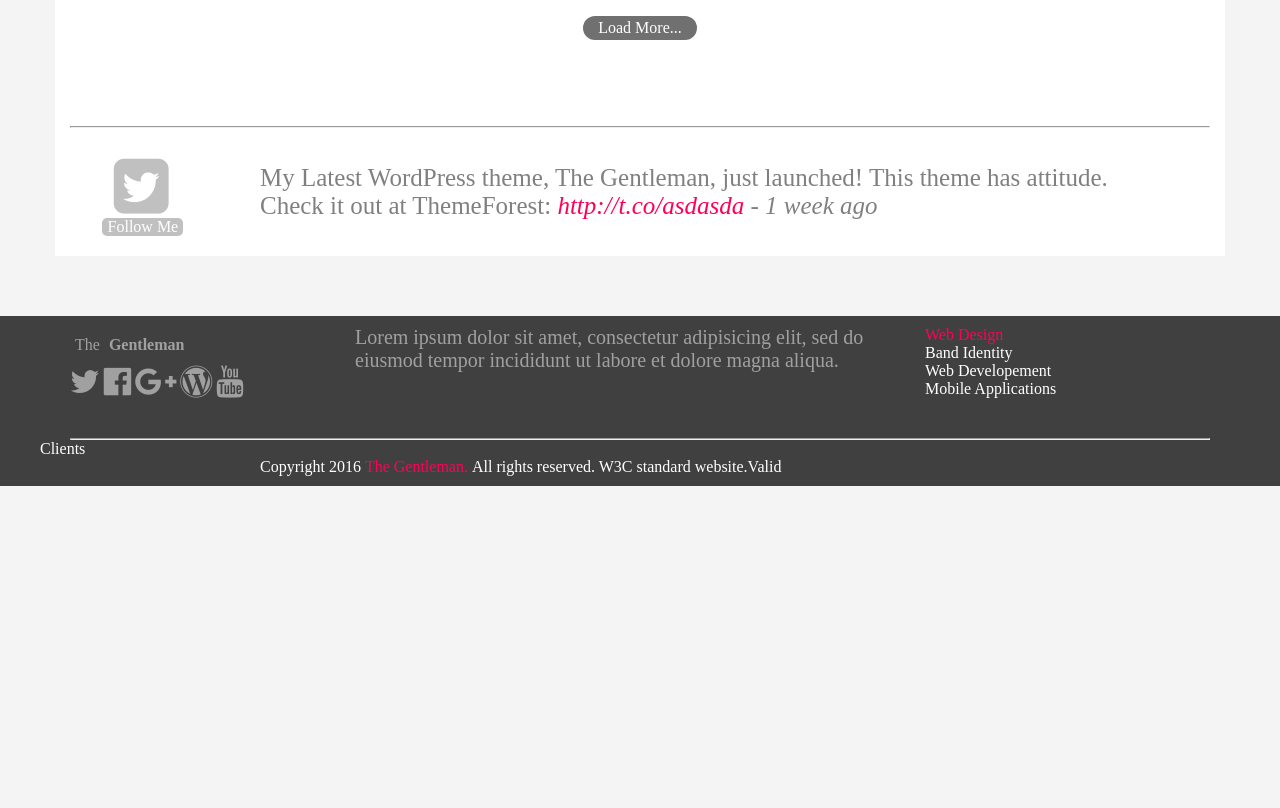
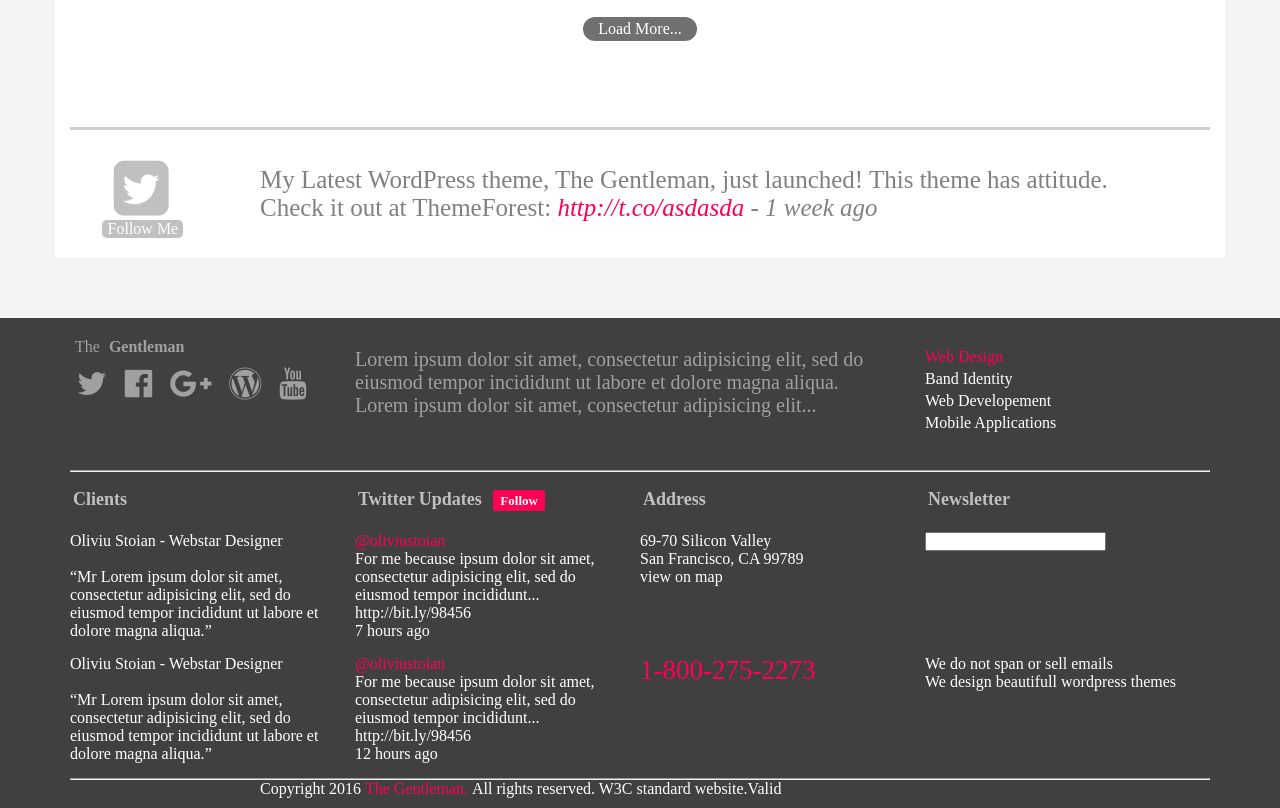
Before and after one commit to ZirtQuesadas/Examen, a plain HTML site: page index.html in a window 1280 px wide. Shown: the part 1660-2468 px from the top of the page. Before the commit the page ends 2146 px from the top, so only its background shows below. Drawn offline with Linux system fonts and the light colour scheme; grey boxes are pictures that could not be loaded.

Commit message:
Se completó un footer básico, con lo que se completa la estructura básica de todas las secciones. Aún no se asigna ningún tipo de letra. Faltan dos íconos: uno en el body, abajo a la derecha; y otro en la línea de LATEST PROJECTS

```diff
--- a/css/common.css
+++ b/css/common.css
@@ -4,11 +4,25 @@
 	}
 .span
 	{display: inline-block;}
+.block
+	{display: block;}
 p
 {
 	display: inline-block;
 }
-* .LetraEscarlata
+.LetraEscarlata
 	{
 		color: #ff0055 !important;
 	}
+.LetraEscarlataBig
+	{
+		color: #ff0055;
+		font-size: 27px;
+	}
+hr.funny
+{
+	height: 3px;
+	background: url(http://ibrahimjabbari.com/english/images/hr-11.png) repeat-x 0 0;
+    border: 0;
+    opacity: 0.5;
+}
--- a/css/main.css
+++ b/css/main.css
@@ -29,7 +29,7 @@ body
 		nav
 				{
 					position: relative;
-					left: 500px;
+					left: 450px;
 				}
 			ul.header > li
 				{
@@ -214,13 +214,7 @@ footer
 		z-index: 1;
 		padding: 10px 40px 10px 40px;
 	}
-ul.footer li
-	{
-		display: inline-block;
-		list-style: none;
-		border: gray dotted white;
-	}
-.Footer-1
+	section.Footer-1
 	{
 
 	}
@@ -228,31 +222,74 @@ div.GentlemanRRSS
 	{
 		color: #a0a0a0
 	}
-
-.Twitter
+	div.GentlemanRRSS p.No-logo.The /* LOGO QUE NO ES LOGO*/
 		{
 
 		}
-.Facebook
+	div.GentlemanRRSS p.No-logo.Gentleman
 		{
 
 		}
-.Google
+	div.GentlemanRRSS li
 		{
-
+			padding-left: 7px;
+			padding-right: 7px;
 		}
-.RS-X
+	ul.footer li
 		{
-
-}
-.RS-Y
-{
-
+			display: inline-block;
+			list-style: none;
+			border: gray dotted white;
 		}
 	div.FooterTextBig p
 	{
 		font-size: 20px;
-	color: #a0a0a0
+		color: #a0a0a0;
+		position: relative;
+		top: 20px;
+	}
+.Twitter
+{}
+.Facebook
+{}
+.Google
+{}
+.RS-X
+{}
+.RS-Y
+{}
+
+div.WebDesign p
+	{
+		padding: 2px 0;
+	}
+
+section.Footer-2 h5
+	{
+		font-size: 18px;
+		font-weight: bold;
+		color: #c0c0c0;
+		padding: 7px 0 7px 3px;
+	}
+			h5 span
+				{
+					color: white;
+					background-color: #ff0055;
+					text-align: center;
+					border-radius: 2px;
+					font-size: 13px;
+					padding: 3px 7px;
+					margin-left: 7px;
+				}
+			h5 span:hover
+				{
+					color: #ff0055;
+					background-color: white;
+				}
+section.Footer-2 div.row
+	{
+		margin-top: 10px;
+		margin-bottom: 15px;
 	}
 
 section.Footer-3 p
--- a/index.html
+++ b/index.html
@@ -54,7 +54,7 @@
 					</div>
 				</div>
 			</div>
-			<hr>
+			<hr class="funny">
 		</div>	 <!--cierra container bg-blanco-->
 	</section> <!-- cierra sectionTheGentleman-->
 
@@ -129,7 +129,7 @@
 			</div>
 		<br>
 		<br>
-		<hr>
+		<hr class="funny">
 		<br>
 		<br>
 			<div class="row">
@@ -179,12 +179,13 @@
 						<div class="FooterTextBig">
 							<p>
 								Lorem ipsum dolor sit amet, consectetur adipisicing elit, sed do eiusmod
-								tempor incididunt ut labore et dolore magna aliqua.
+								tempor incididunt ut labore et dolore magna aliqua. Lorem ipsum dolor sit amet, consectetur adipisicing elit...
 							</p>
 						</div>
 					</div>
 					<div class="col-3">
 						<div class="WebDesign">
+							<br>
 							<p class="LetraEscarlata">Web Design</p>
 							<br>
 							<p>Band Identity</p>
@@ -199,13 +200,74 @@
 				<hr>
 			</div><!--cierra container-->
 		</section>
+
 		<section class="Footer-2">
-			<div class="row">
-				<div class="col-4">
-					<p>Clients</p>
+			<div class="container">
+				<div class="row">
+					<div class="col-3">
+						<h5>Clients</h5>
+					</div>
+					<div class="col-3">
+						<h5>Twitter Updates <span>Follow</span></h5>
+					</div>
+					<div class="col-3">
+						<h5>Address</h5>
+					</div>
+					<div class="col-3">
+						<h5>Newsletter</h5>
+					</div>
 				</div>
+				<div class="row">
+					<div class="col-3">
+						<p class="block">Oliviu Stoian - Webstar Designer</p>
+						<br>
+						<q>Mr Lorem ipsum dolor sit amet, consectetur adipisicing elit, sed do eiusmod
+						tempor incididunt ut labore et dolore magna aliqua.</q>
+					</div>
+					<div class="col-3">
+						<p class="LetraEscarlata span">@oliviustoian</p>
+						<p class="span">For me because ipsum dolor sit amet, consectetur adipisicing elit, sed do eiusmod tempor incididunt...</p>
+						<p class="block">http://bit.ly/98456</p>
+						<p>7 hours ago</p>
+					</div>
+					<div class="col-3">
+						<p class="block">69-70 Silicon Valley</p>
+						<p class="block">San Francisco, CA 99789</p>
+						<p>view on map</p>
+					</div>
+					<div class="col-3">
+						<form action="">
+							<input type="text" name="youremail">
+						</form>
+					</div>
+				</div>
+				<div class="row">
+					<div class="col-3">
+						<p class="block">Oliviu Stoian - Webstar Designer</p>
+						<br>
+						<q>Mr Lorem ipsum dolor sit amet, consectetur adipisicing elit, sed do eiusmod
+						tempor incididunt ut labore et dolore magna aliqua.</q>
+					</div>
+					<div class="col-3">
+						<p class="LetraEscarlata span">@oliviustoian</p>
+						<p class="span">For me because ipsum dolor sit amet, consectetur adipisicing elit, sed do eiusmod tempor incididunt...</p>
+						<p class="block">http://bit.ly/98456</p>
+						<p class="block">12 hours ago</p>
+					</div>
+					<div class="col-3">
+						<p class="LetraEscarlataBig">
+							1-800-275-2273
+						</p>
+					</div>
+					<div class="col-3">
+						<p class="block">We do not span or sell emails</p>
+						<p class="block">We design beautifull wordpress themes</p>
+					</div>
+				</div>
+			<hr>
 			</div>
 		</section>
+
 		<section class="Footer-3">
 			<div class="container">
 				<div class="row">
```
Lines whose indentation alone changed are shown as unchanged.
